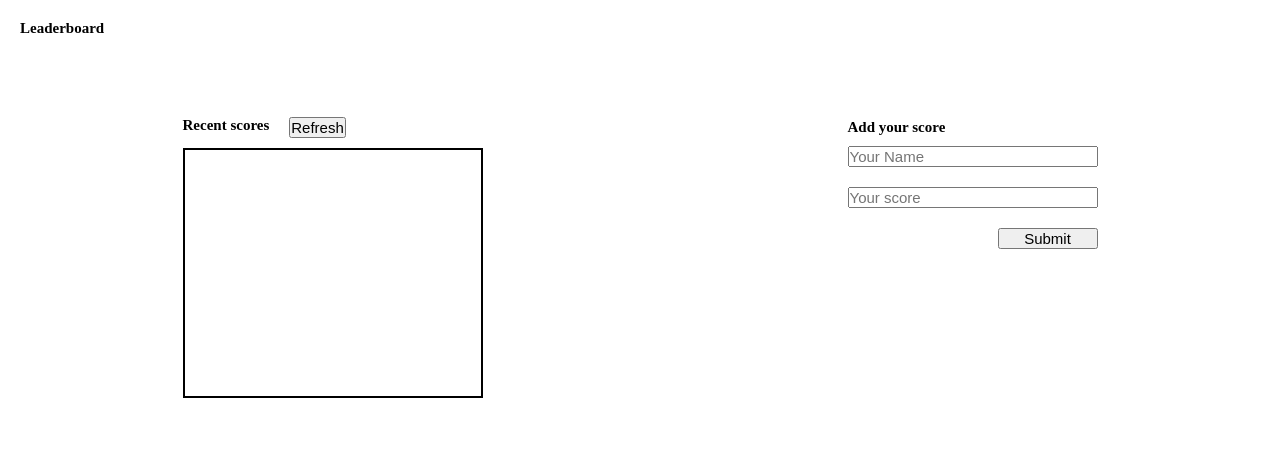
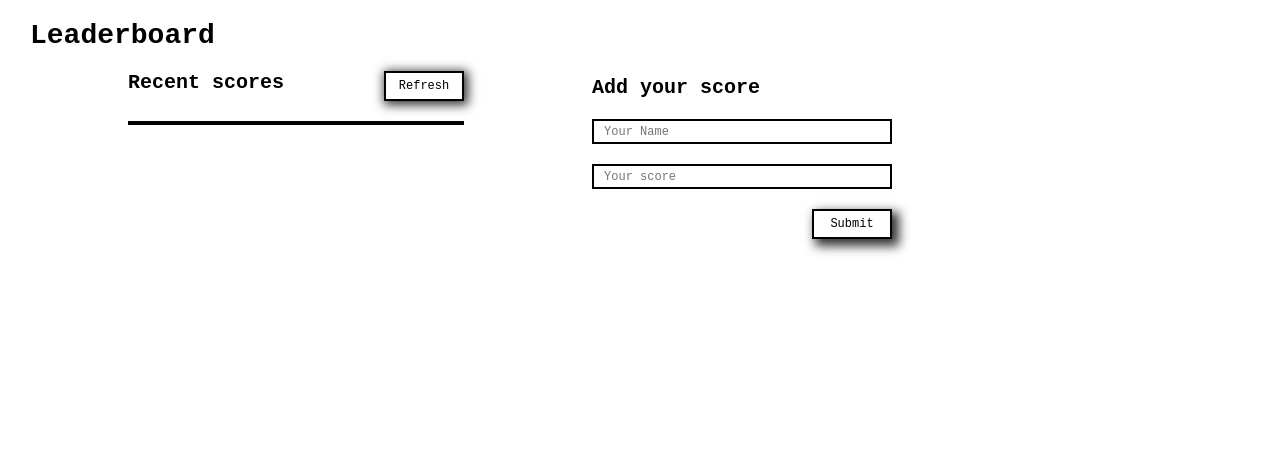
Before and after one commit to mnaibei/Leaderboard, a website built with webpack: page src/index.html in a window 1280 px wide. Built offline with nearby package versions, Linux system fonts and the light colour scheme; no server answers.

Commit message:
Adding styling to leaderboard

```diff
--- a/src/index.html
+++ b/src/index.html
@@ -19,8 +19,8 @@
     <div class="add-your-score">
       <h3>Add your score</h3>
       <form class="submit">
-        <input class="name" type="text" placeholder="Your Name">
-        <input class="score" type="number" placeholder="Your score">
+        <input class="name" type="text" placeholder="Your Name" required>
+        <input class="score" type="number" placeholder="Your score" required>
         <button class="submitBtn" type="submit">Submit</button>
       </form>
     </div>
--- a/src/style.css
+++ b/src/style.css
@@ -2,60 +2,107 @@
   margin: 0;
   padding: 0;
   box-sizing: border-box;
-  font-size: 15px;
+  font-size: 12px;
+  font-family: 'Courier New', Courier, monospace;
 }
 
 h1 {
-  margin: 20px;
+  margin-top: 20px;
+  margin-left: 30px;
+  font-size: 28px;
+  align-self: baseline;
 }
 
 .main-container {
   display: flex;
-  justify-content: space-around;
+  gap: 10%;
   min-height: 50vh;
-  align-items: center;
 }
 
 .recent {
   display: flex;
-  gap: 20px;
+  justify-content: space-between;
+  margin-bottom: 10px;
 }
 
 .board {
   display: flex;
   flex-direction: column;
   gap: 10px;
-  min-width: 300px;
+  margin-top: 20px;
+  margin-left: 10%;
 }
 
 .results-board {
   border: 2px solid;
-  height: 250px;
   list-style: none;
-  padding: 10px;
   display: flex;
   flex-direction: column;
   justify-content: space-between;
+  font-weight: bold;
+}
+
+.refresh {
+  margin-left: 100px;
+  box-shadow: 2px 2px 10px 2px rgba(0, 0, 0, 0.8);
+  border: 2px solid black;
+  background: white;
+  cursor: pointer;
+  width: 80px;
+  height: 30px;
+}
+
+h2 {
+  font-size: 20px;
+}
+
+h3 {
+  font-size: 20px;
+  margin-bottom: 10px;
 }
 
 .add-your-score {
   display: flex;
   flex-direction: column;
   gap: 10px;
+  margin-top: 25px;
 }
 
 .submit {
   display: flex;
   flex-direction: column;
-  gap: 20px;
-  height: 250px;
+  height: 160px;
 }
 
 input {
-  width: 250px;
+  margin-bottom: 20px;
+  width: 300px;
+  height: 25px;
+  border: black solid 2px;
+}
+
+input::placeholder {
+  padding: 10px;
 }
 
 .submitBtn {
-  width: 100px;
-  align-self: end;
+  width: 80px;
+  height: 30px;
+  margin-left: auto;
+  box-shadow: 5px 5px 10px 2px rgba(0, 0, 0, 0.8);
+  border: 2px solid black;
+  background: white;
+  cursor: pointer;
 }
+
+.results-board li {
+  height: 30px;
+  display: flex;
+  align-items: center;
+  padding: 10px;
+  font-size: 15px;
+}
+
+.results-board li:nth-child(even) {
+  background-color: #cfceceb9;
+}
```
